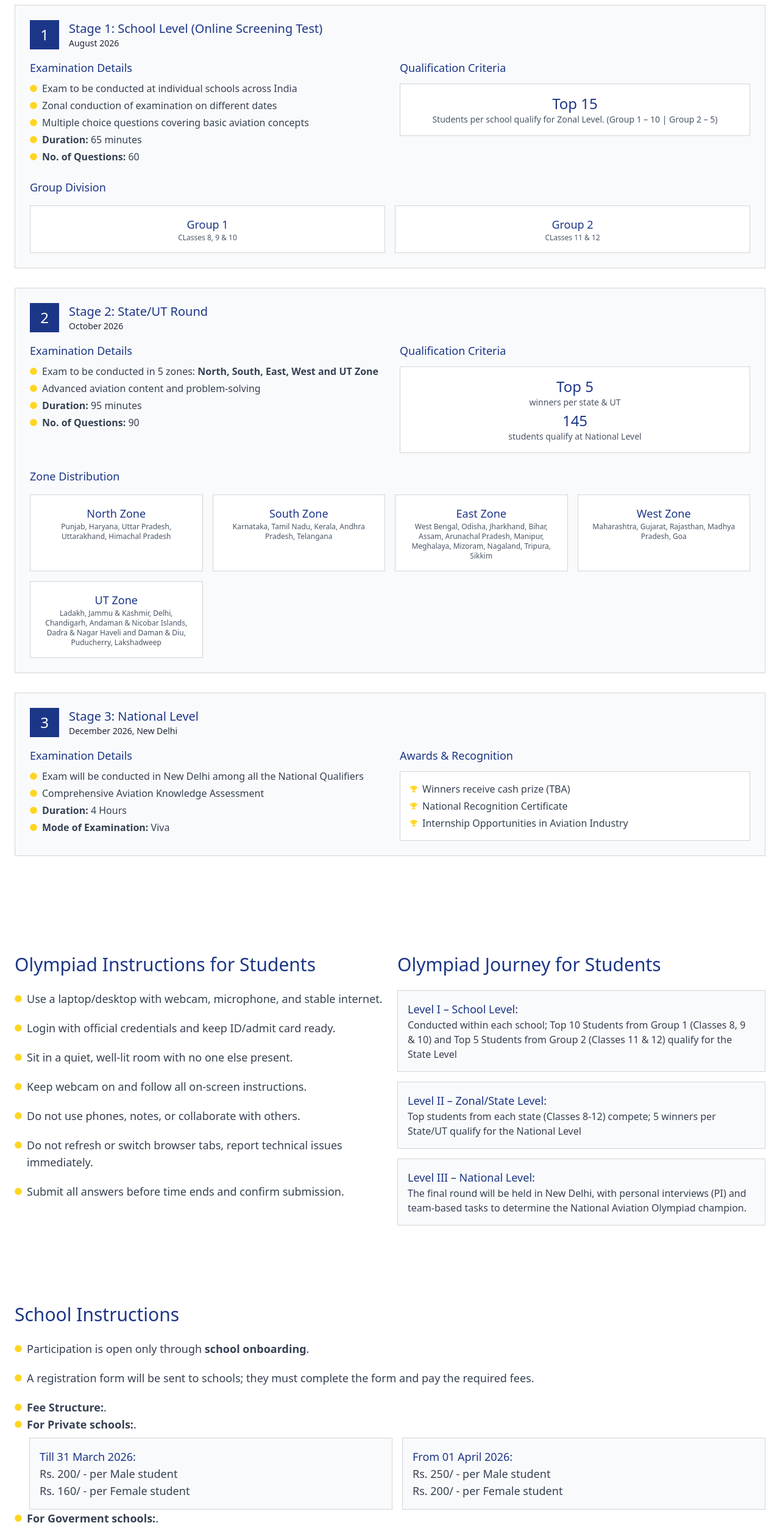
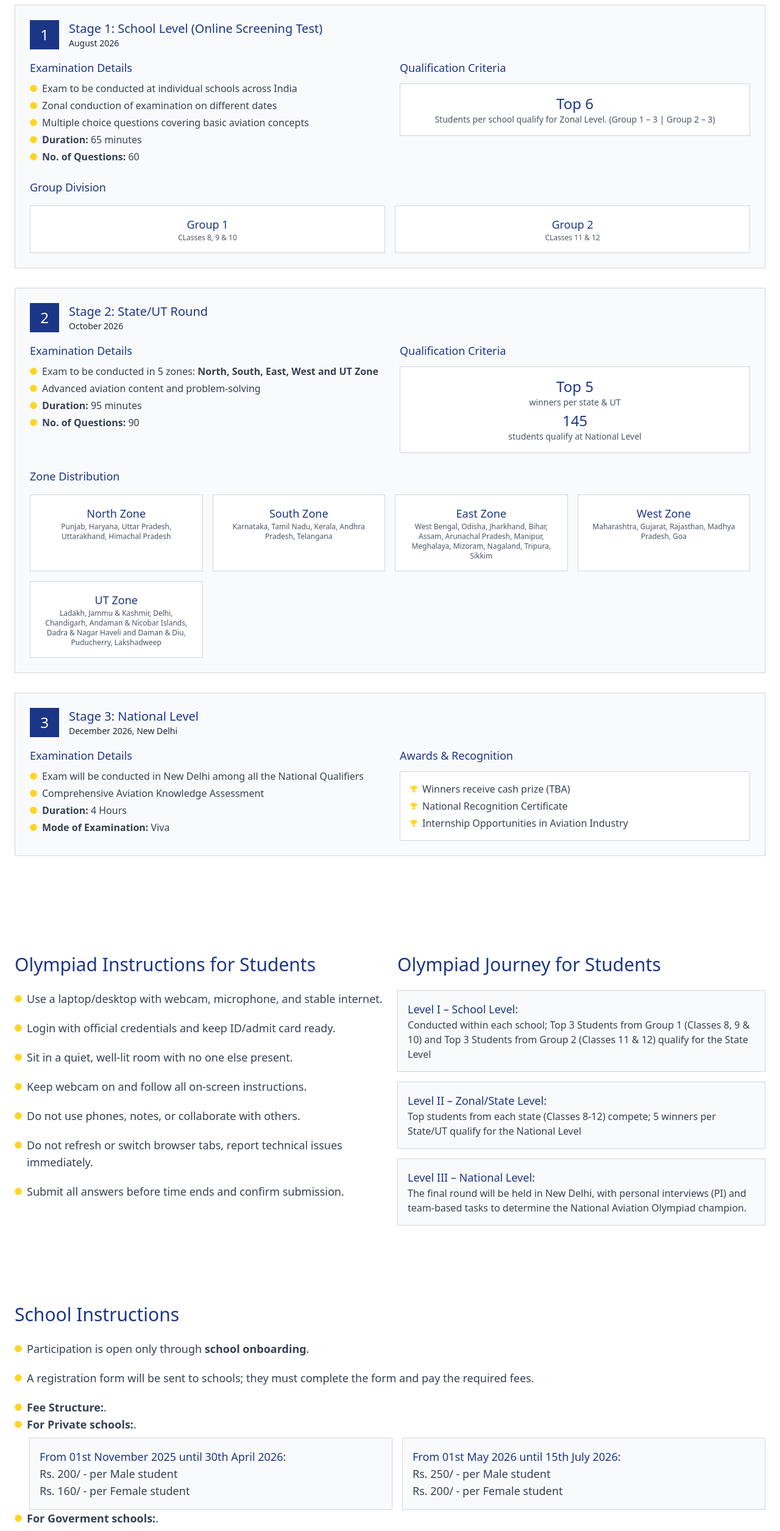
Before and after one commit to gaurav-pndy/national-aviation-olympiad, a React (Vite) app: page / in a window 1280 px wide. Shown: the part 2600-5111 px from the top of the page at 61% size. Built offline with nearby package versions, Linux system fonts and the light colour scheme.

Commit message:
text changes

```diff
--- a/src/components/OlympiadInstructions.jsx
+++ b/src/components/OlympiadInstructions.jsx
@@ -60,9 +60,9 @@ export default function OlympiadInstructions() {
           <div className="bg-[#f9fafb] border border-gray-300 p-4">
             <h3 className="text-primary text-lg ">Level I – School Level:</h3>
             <p>
-              Conducted within each school; Top 10 Students from Group 1
-              (Classes 8, 9 & 10) and Top 5 Students from Group 2 (Classes 11 &
-              12) qualify for the State Level
+              Conducted within each school; Top 3 Students from Group 1 (Classes
+              8, 9 & 10) and Top 3 Students from Group 2 (Classes 11 & 12)
+              qualify for the State Level
             </p>
           </div>
           <div className="bg-[#f9fafb] border border-gray-300 p-4">
--- a/src/components/OlympiadTabs/Tab1.jsx
+++ b/src/components/OlympiadTabs/Tab1.jsx
@@ -63,10 +63,10 @@ const Tab1 = ({ zones }) => {
                 Qualification Criteria
               </div>
               <div className=" w-full bg-white border border-gray-300 px-4 py-4 inline-block  text-2xl text-primary text-center">
-                Top 15
+                Top 6
                 <div className="text-sm text-gray-600 font-normal">
-                  Students per school qualify for Zonal Level. (Group 1 – 10 |
-                  Group 2 – 5){" "}
+                  Students per school qualify for Zonal Level. (Group 1 – 3 |
+                  Group 2 – 3){" "}
                 </div>
               </div>
             </div>
--- a/src/components/SchoolInstructions.jsx
+++ b/src/components/SchoolInstructions.jsx
@@ -47,12 +47,16 @@ export default function SchoolInstructions() {
             </p>
             <ul className="mt-2 grid md:grid-cols-2 gap-4 list-inside  text-gray-700  pl-6">
               <li className="bg-[#f9fafb] border border-gray-300 p-4">
-                <h3 className="text-primary text-lg ">Till 31 March 2026:</h3>{" "}
+                <h3 className="text-primary text-lg ">
+                  From 01st November 2025 until 30th April 2026:
+                </h3>{" "}
                 Rs. 200/ - per Male student <br />
                 Rs. 160/ - per Female student
               </li>
               <li className="bg-[#f9fafb] border border-gray-300 p-4">
-                <h3 className="text-primary text-lg ">From 01 April 2026:</h3>{" "}
+                <h3 className="text-primary text-lg ">
+                  From 01st May 2026 until 15th July 2026:
+                </h3>{" "}
                 Rs. 250/ - per Male student <br />
                 Rs. 200/ - per Female student
               </li>
@@ -67,12 +71,16 @@ export default function SchoolInstructions() {
 
             <ul className="mt-2 grid md:grid-cols-2 gap-4 list-inside  text-gray-700  pl-6">
               <li className="bg-[#f9fafb] border border-gray-300 p-4">
-                <h3 className="text-primary text-lg ">Till 31 March 2026:</h3>{" "}
+                <h3 className="text-primary text-lg ">
+                  From 01st November 2025 until 30th April 2026:
+                </h3>{" "}
                 Rs. 75/ - per Male student <br />
                 Rs. 50/ - per Female student
               </li>
               <li className="bg-[#f9fafb] border border-gray-300 p-4">
-                <h3 className="text-primary text-lg ">From 01 April 2026:</h3>{" "}
+                <h3 className="text-primary text-lg ">
+                  From 01st May 2026 until 15th July 2026:
+                </h3>{" "}
                 Rs. 100/ - per Male student <br />
                 Rs. 75/ - per Female student
               </li>
@@ -82,8 +90,8 @@ export default function SchoolInstructions() {
             <FaCircle className=" shrink-0 text-secondary mt-2 text-xs mr-2" />
             <span>
               {" "}
-              A minimum participation of <b>35 students</b> in Middle school
-              category and <b>15 students</b> in Higher school category is
+              A minimum participation of <b>10 students</b> in Middle school
+              category and <b>5 students</b> in Higher school category is
               required for the school to be onboarded.
             </span>
           </li>
```
